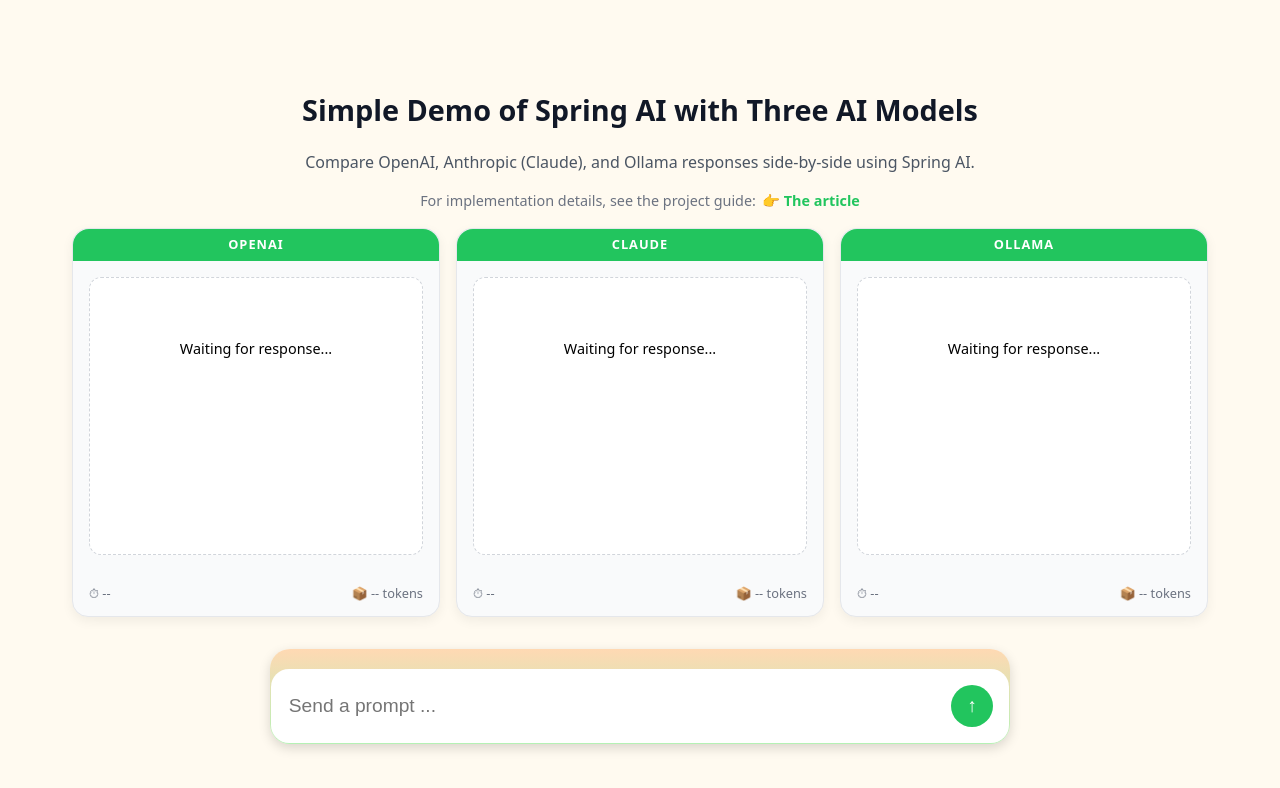
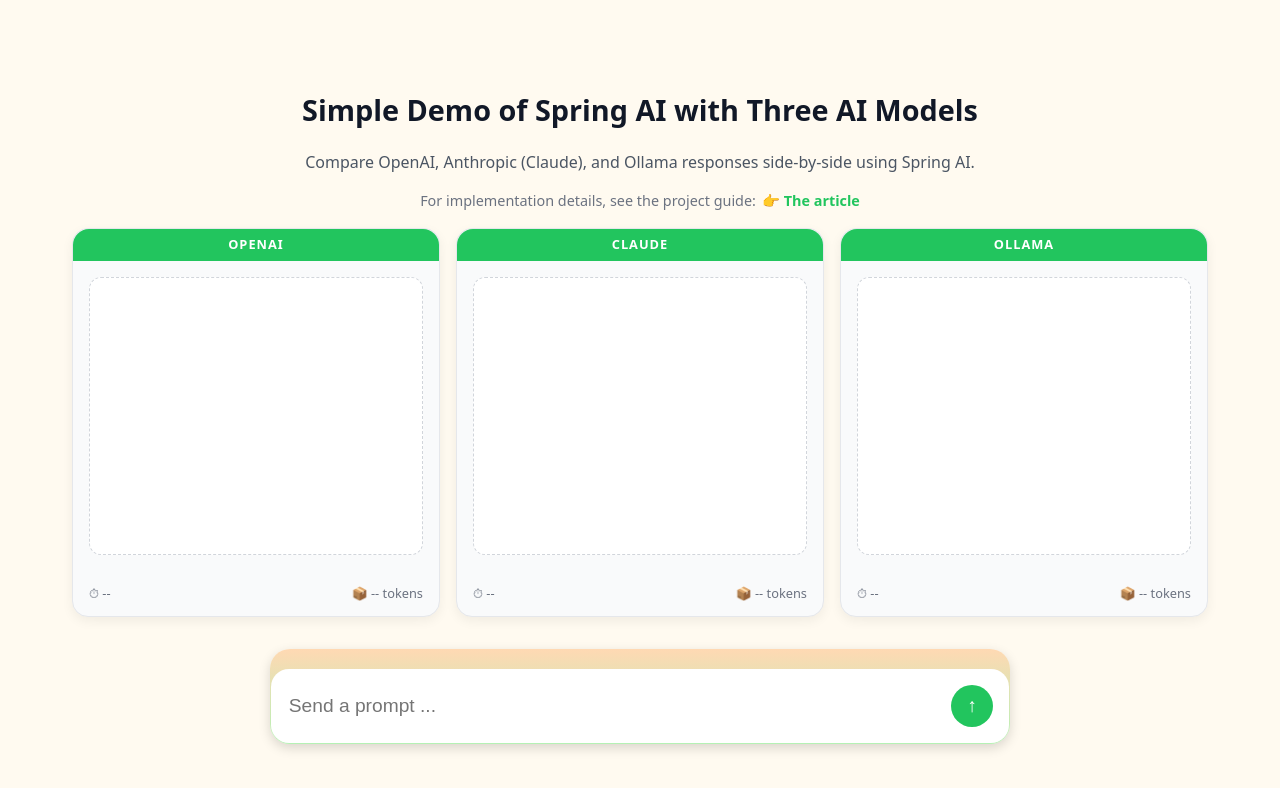
Before and after one commit to HajarAitAbdielmomin/Spring-AI-Demo_OpenAI-Ollama-Claude, a React (Vite) app in the folder frontend/: page / in a window 1280 px wide. Shown: the top 788 px of the page. Built offline with nearby package versions, Linux system fonts and the light colour scheme.

Commit message:
feat: add dynamic state handling and performance metrics to ChatCard. Remove hardcoded status prop and status display logic. Add conditional rendering for loading and error states. Display dynamic duration in milliseconds and token count in footer.

```diff
--- a/frontend/src/components/ChatCard/ChatCard.tsx
+++ b/frontend/src/components/ChatCard/ChatCard.tsx
@@ -4,7 +4,8 @@
     title: string;
     subtitle: string;
     response?: string;
-    status?: "pending" | "done" | "error";
+    loading?: boolean;
+    error?: string;
     duration?: number;
     tokens?: number;
 };
@@ -13,9 +14,10 @@
                                               title,
                                               subtitle,
                                               response,
-                                              status,
                                               duration,
-                                              tokens
+                                              tokens,
+                                              loading,
+                                              error
                                           }: Props) {
     return (
         <div className="model-card">
@@ -24,11 +26,13 @@
             <div className="model-card-body">
                 <h3>{subtitle}</h3>
 
+                <div className="response-box">
+                    {loading && <span className="thinking">Thinking...</span>}
 
-                <span className={`status ${status}`}>{status}</span>
+                    {error && <span className="error">Connection failed</span>}
 
-                <div className="response-box">
-                    {response ?? "Waiting for response..."}
+                    {!loading && !error && response}
+
                 </div>
             </div>
 
```
